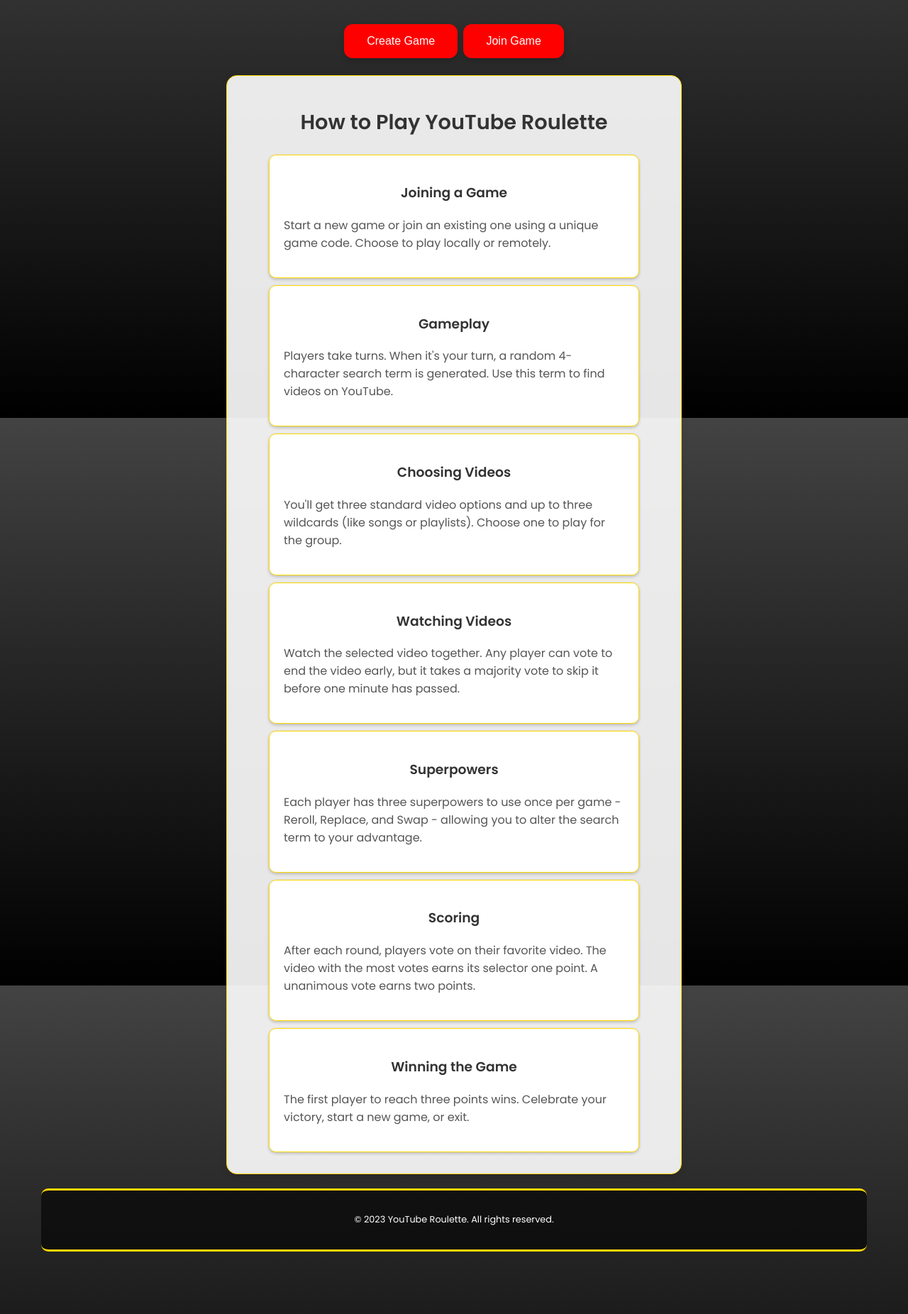
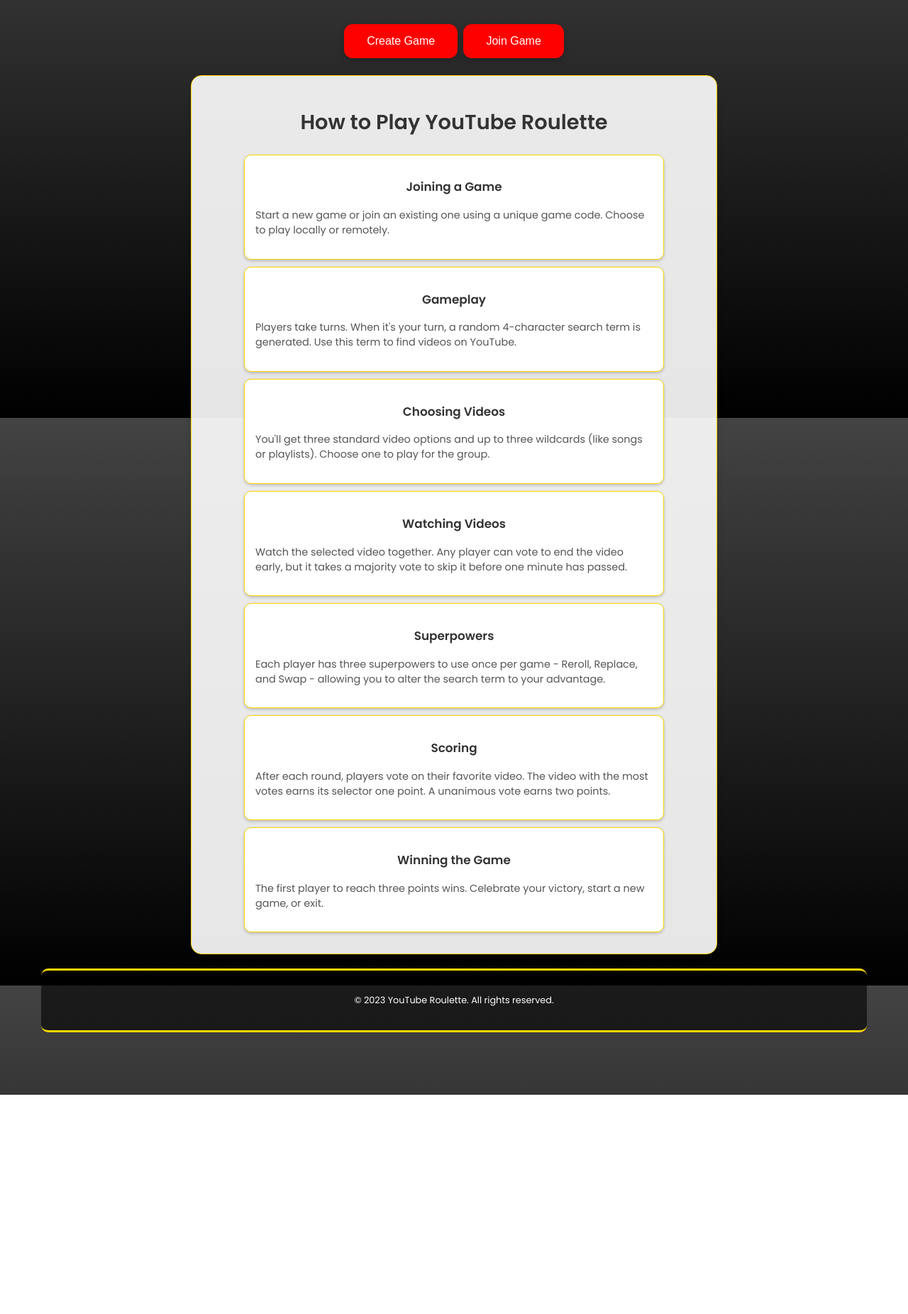
Before and after one commit to MagitekZed/ytroulette, a Flask app: page / in a window 1280 px wide. Shown: the part 211-2063 px from the top of the page at 71% size. After the commit the page ends 1754 px from the top, so only its background shows below. Run offline with Flask 3, Linux system fonts and the light colour scheme.

Commit message:
Update styles.css

```diff
--- a/static/styles.css
+++ b/static/styles.css
@@ -55,8 +55,8 @@
     padding: 20px;
     border-radius: 15px;
     box-shadow: 0 4px 8px rgba(0, 0, 0, 0.1);
-    width: 80%;
-    max-width: 600px;
+    width: 90%; /* Increased from 80% to 90% */
+    max-width: 700px; /* Adjusted max-width for a slightly wider box */
     border: 1px solid gold; /* Gold trim for the rules box */
 }
 
@@ -74,7 +74,8 @@
     background-color: #fff;
     color: #333;
     margin: 10px auto; /* Center the cards */
-    padding: 20px;
+    padding: 15px; /* Reduced padding */
+    font-size: 0.9em; /* Reduced font size for content */
     border-radius: 10px;
     box-shadow: 0 2px 4px rgba(0,0,0,0.2);
     border: 1px solid gold; /* Gold trim for rule cards */
```
